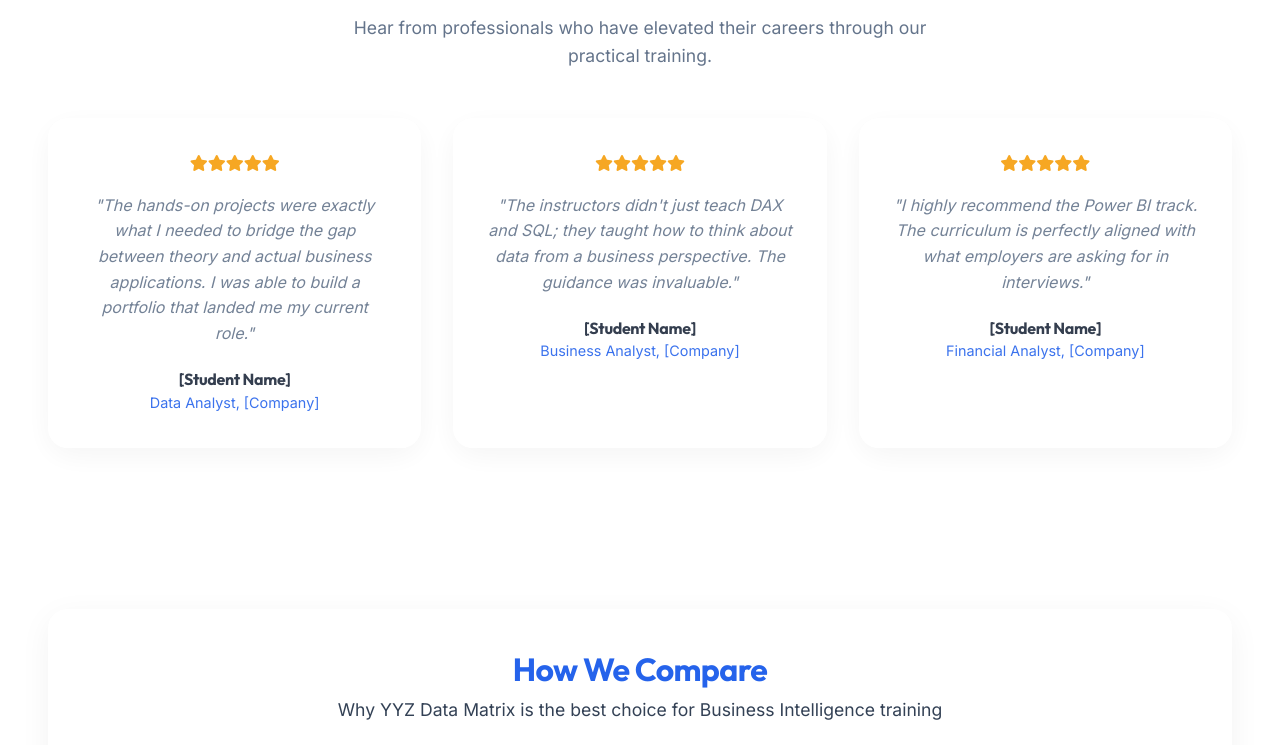
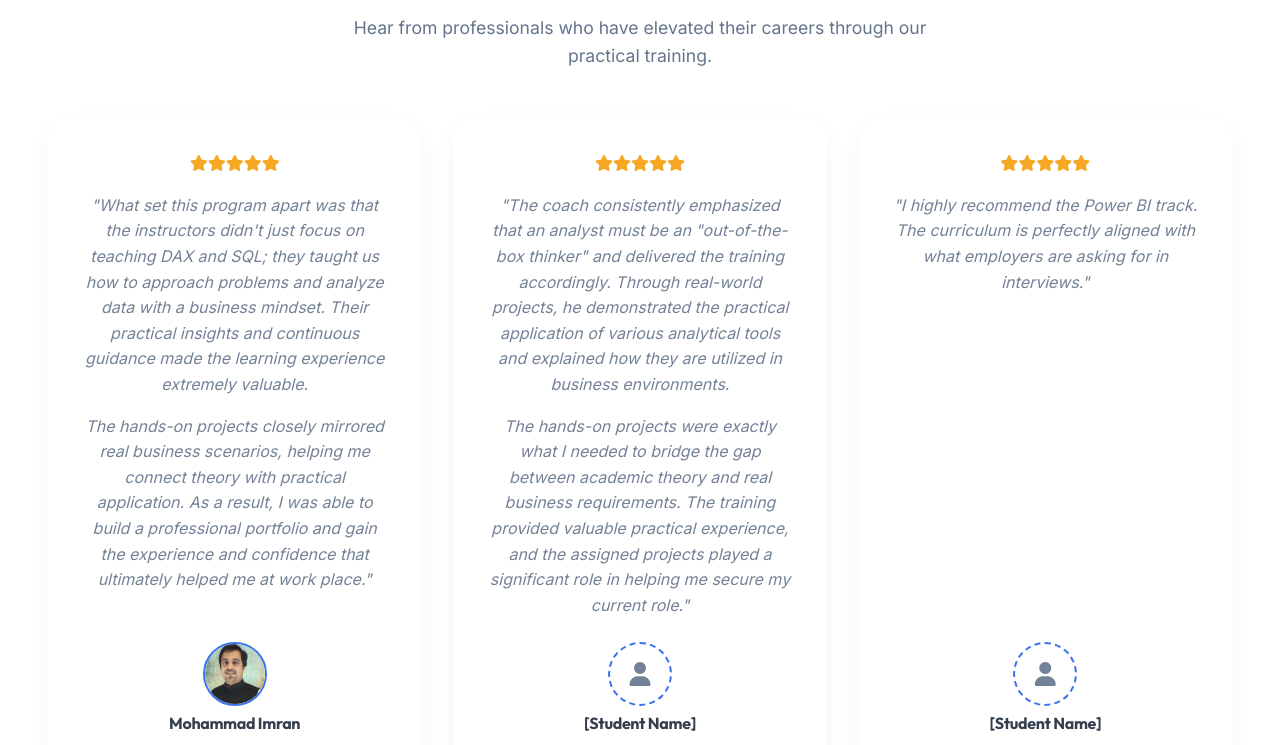
Before and after one commit to umaramin1985-prog/ELearning, a React (Vite) app in the folder elearning-react/: page / in a window 1280 px wide. Shown: the part 5480-6225 px from the top of the page. Built offline with nearby package versions, Linux system fonts and the light colour scheme; no server answers; the database is empty.

Commit message:
feat: add Home page component and instructor image

```diff
--- a/elearning-react/src/pages/Home.jsx
+++ b/elearning-react/src/pages/Home.jsx
@@ -289,29 +289,48 @@ const Home = () => {
 
                     <div style={{ display: 'grid', gridTemplateColumns: 'repeat(auto-fit, minmax(300px, 1fr))', gap: '2rem' }}>
                         {/* TODO: Add legitimate testimonials here when available from the site owner. */}
-                        <div className="glass-panel" style={{ padding: '2rem', opacity: 0.9 }}>
+                        <div className="glass-panel" style={{ padding: '2rem', opacity: 0.9, display: 'flex', flexDirection: 'column' }}>
                             <div style={{ color: '#f59e0b', marginBottom: '1rem' }}>
                                 <i className="fa-solid fa-star"></i><i className="fa-solid fa-star"></i><i className="fa-solid fa-star"></i><i className="fa-solid fa-star"></i><i className="fa-solid fa-star"></i>
                             </div>
-                            <p style={{ color: 'var(--text-light)', fontStyle: 'italic', marginBottom: '1.5rem' }}>"The hands-on projects were exactly what I needed to bridge the gap between theory and actual business applications. I was able to build a portfolio that landed me my current role."</p>
-                            <h4 style={{ margin: 0 }}>[Student Name]</h4>
-                            <span style={{ fontSize: '0.9rem', color: 'var(--primary-color)' }}>Data Analyst, [Company]</span>
+                            <p style={{ color: 'var(--text-light)', fontStyle: 'italic', marginBottom: '1rem' }}>"What set this program apart was that the instructors didn't just focus on teaching DAX and SQL; they taught us how to approach problems and analyze data with a business mindset. Their practical insights and continuous guidance made the learning experience extremely valuable.</p>
+                            <p style={{ color: 'var(--text-light)', fontStyle: 'italic', marginBottom: '1.5rem' }}>The hands-on projects closely mirrored real business scenarios, helping me connect theory with practical application. As a result, I was able to build a professional portfolio and gain the experience and confidence that ultimately helped me at work place."</p>
+                            <div style={{ display: 'flex', flexDirection: 'column', alignItems: 'center', gap: '0.5rem', marginTop: 'auto' }}>
+                                <img src="/images/mohammad-imran.jpeg" alt="Mohammad Imran" style={{ width: '64px', height: '64px', borderRadius: '50%', objectFit: 'cover', border: '2px solid var(--primary-color)' }} />
+                                <h4 style={{ margin: 0 }}>Mohammad Imran</h4>
+                                <span style={{ fontSize: '0.9rem', color: 'var(--primary-color)' }}>Data and System Analyst, BMO Canada</span>
+                            </div>
                         </div>
-                        <div className="glass-panel" style={{ padding: '2rem', opacity: 0.9 }}>
+                        <div className="glass-panel" style={{ padding: '2rem', opacity: 0.9, display: 'flex', flexDirection: 'column' }}>
                             <div style={{ color: '#f59e0b', marginBottom: '1rem' }}>
                                 <i className="fa-solid fa-star"></i><i className="fa-solid fa-star"></i><i className="fa-solid fa-star"></i><i className="fa-solid fa-star"></i><i className="fa-solid fa-star"></i>
                             </div>
-                            <p style={{ color: 'var(--text-light)', fontStyle: 'italic', marginBottom: '1.5rem' }}>"The instructors didn't just teach DAX and SQL; they taught how to think about data from a business perspective. The guidance was invaluable."</p>
-                            <h4 style={{ margin: 0 }}>[Student Name]</h4>
-                            <span style={{ fontSize: '0.9rem', color: 'var(--primary-color)' }}>Business Analyst, [Company]</span>
+                            <p style={{ color: 'var(--text-light)', fontStyle: 'italic', marginBottom: '1rem' }}>"The coach consistently emphasized that an analyst must be an "out-of-the-box thinker" and delivered the training accordingly. Through real-world projects, he demonstrated the practical application of various analytical tools and explained how they are utilized in business environments.</p>
+                            <p style={{ color: 'var(--text-light)', fontStyle: 'italic', marginBottom: '1.5rem' }}>The hands-on projects were exactly what I needed to bridge the gap between academic theory and real business requirements. The training provided valuable practical experience, and the assigned projects played a significant role in helping me secure my current role."</p>
+                            <div style={{ display: 'flex', flexDirection: 'column', alignItems: 'center', gap: '0.5rem', marginTop: 'auto' }}>
+                                <div style={{ width: '64px', height: '64px', borderRadius: '50%', background: 'rgba(255, 255, 255, 0.05)', border: '2px dashed var(--primary-color)', display: 'flex', alignItems: 'center', justifyContent: 'center' }}>
+                                    <i className="fa-solid fa-user" style={{ color: 'var(--text-light)', fontSize: '1.5rem' }}></i>
+                                </div>
+                                {/* When you have the picture, delete the div above and uncomment the img tag below: */}
+                                {/* <img src="/images/student2.jpeg" alt="Student" style={{ width: '64px', height: '64px', borderRadius: '50%', objectFit: 'cover', border: '2px solid var(--primary-color)' }} /> */}
+                                <h4 style={{ margin: 0 }}>[Student Name]</h4>
+                                <span style={{ fontSize: '0.9rem', color: 'var(--primary-color)' }}>[Role], [Company]</span>
+                            </div>
                         </div>
-                        <div className="glass-panel" style={{ padding: '2rem', opacity: 0.9 }}>
+                        <div className="glass-panel" style={{ padding: '2rem', opacity: 0.9, display: 'flex', flexDirection: 'column' }}>
                             <div style={{ color: '#f59e0b', marginBottom: '1rem' }}>
                                 <i className="fa-solid fa-star"></i><i className="fa-solid fa-star"></i><i className="fa-solid fa-star"></i><i className="fa-solid fa-star"></i><i className="fa-solid fa-star"></i>
                             </div>
                             <p style={{ color: 'var(--text-light)', fontStyle: 'italic', marginBottom: '1.5rem' }}>"I highly recommend the Power BI track. The curriculum is perfectly aligned with what employers are asking for in interviews."</p>
-                            <h4 style={{ margin: 0 }}>[Student Name]</h4>
-                            <span style={{ fontSize: '0.9rem', color: 'var(--primary-color)' }}>Financial Analyst, [Company]</span>
+                            <div style={{ display: 'flex', flexDirection: 'column', alignItems: 'center', gap: '0.5rem', marginTop: 'auto' }}>
+                                <div style={{ width: '64px', height: '64px', borderRadius: '50%', background: 'rgba(255, 255, 255, 0.05)', border: '2px dashed var(--primary-color)', display: 'flex', alignItems: 'center', justifyContent: 'center' }}>
+                                    <i className="fa-solid fa-user" style={{ color: 'var(--text-light)', fontSize: '1.5rem' }}></i>
+                                </div>
+                                {/* When you have the picture, delete the div above and uncomment the img tag below: */}
+                                {/* <img src="/images/student3.jpeg" alt="Student" style={{ width: '64px', height: '64px', borderRadius: '50%', objectFit: 'cover', border: '2px solid var(--primary-color)' }} /> */}
+                                <h4 style={{ margin: 0 }}>[Student Name]</h4>
+                                <span style={{ fontSize: '0.9rem', color: 'var(--primary-color)' }}>Financial Analyst, [Company]</span>
+                            </div>
                         </div>
                     </div>
                 </div>
```
Also changed, not shown: elearning-react/public/images/mohammad-imran.jpeg (added).
